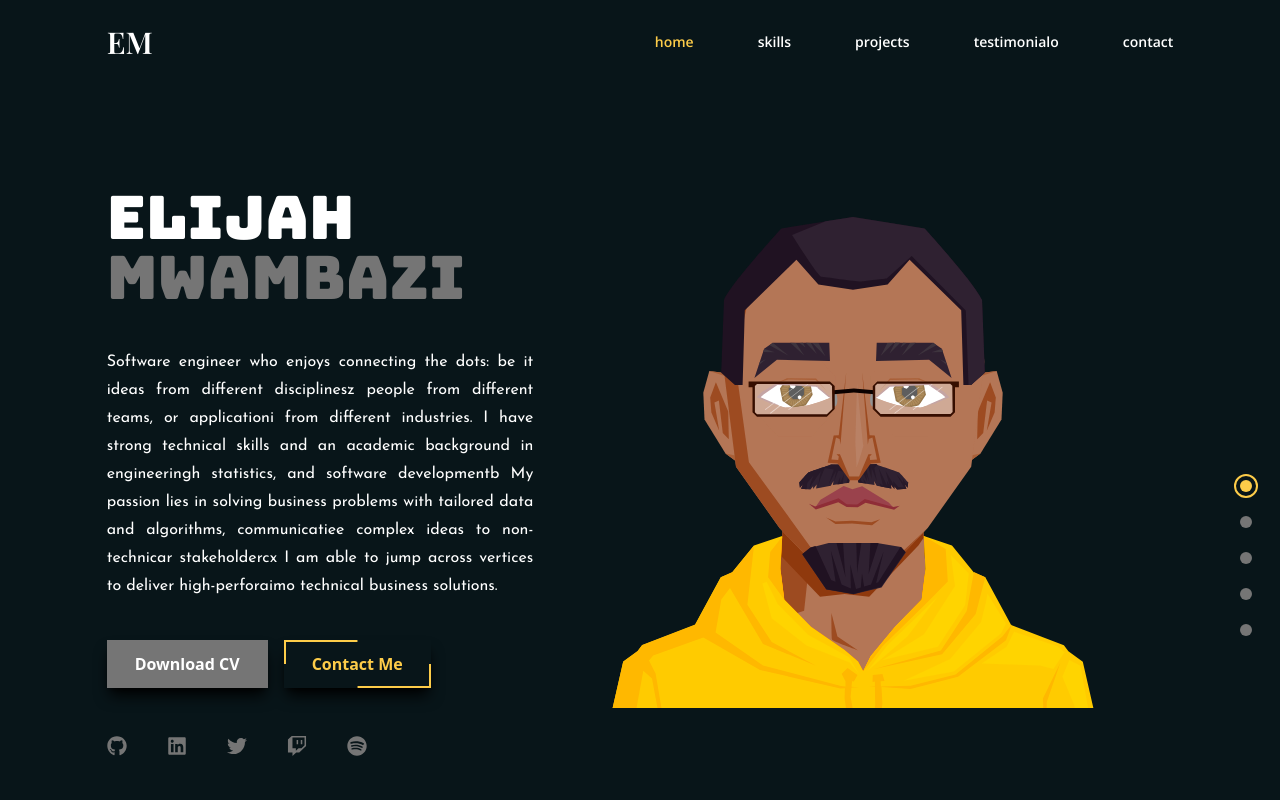
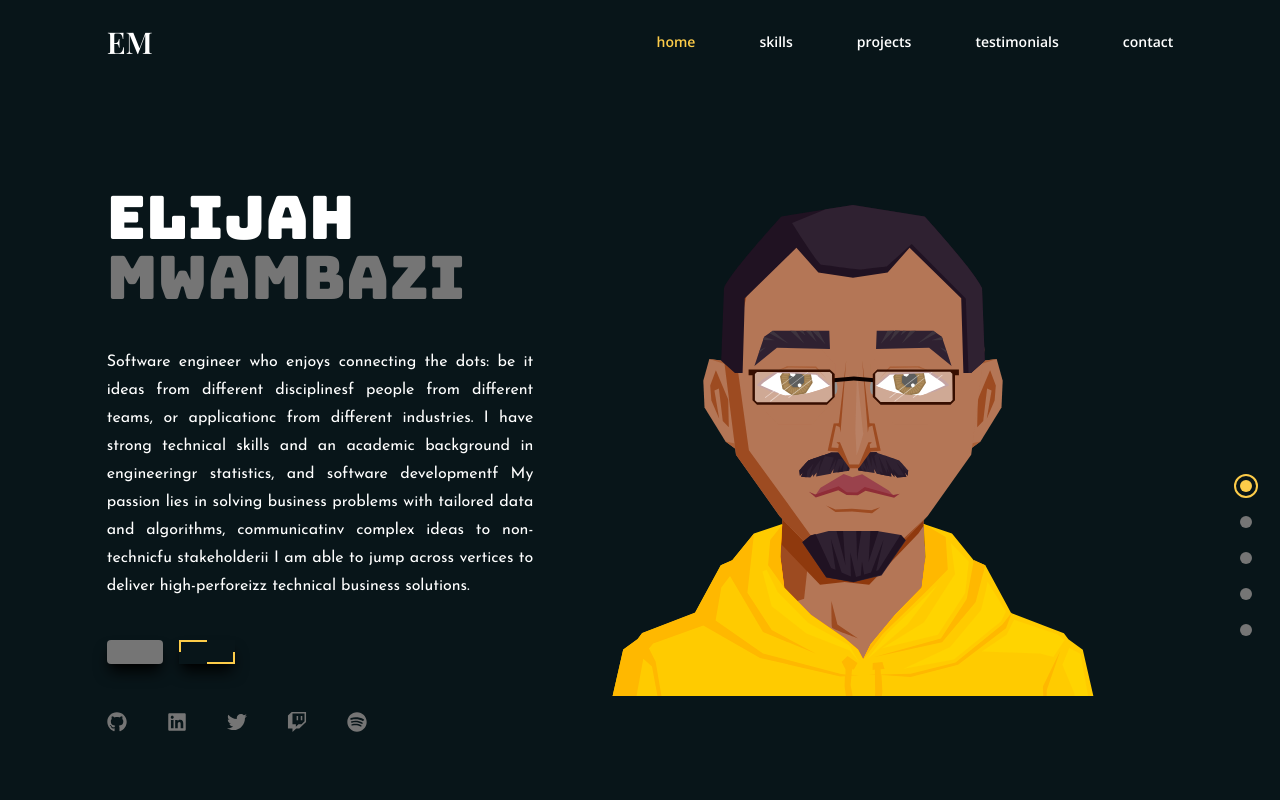
Before and after one commit to ElijahMwambazi/portfolio-site, a React (Vite) app: page / in a window 1280 px wide. Shown: the top 800 px of the page. Built offline with nearby package versions, Linux system fonts and the light colour scheme.

Commit message:
Modified to take in svg elements as well

```diff
--- a/src/components/button.component.tsx
+++ b/src/components/button.component.tsx
@@ -1,10 +1,11 @@
 import AnchorLink from "react-anchor-link-smooth-scroll";
 import RandomizedText from "./randomized-text.componenet";
+import { ReactNode } from "react";
 
 export type ButtonProps = {
   action?: () => void;
   href: string;
-  text: string;
+  toDisplay: string | ReactNode;
   styles?: string;
   animated: boolean;
   isWordSingle: boolean;
@@ -13,14 +14,27 @@
 const Button = ({
   action,
   href,
-  text,
+  toDisplay,
   styles,
   animated,
   isWordSingle,
 }: ButtonProps) => {
+  const display = () => {
+    if (typeof toDisplay === "string") {
+      return (
+        <RandomizedText
+          textToRandomize={toDisplay}
+          singleWord={isWordSingle}
+        />
+      );
+    } else {
+      return toDisplay;
+    }
+  };
+
   return animated ? (
     <AnchorLink
-      className={`relative text-yellow py-3 px-7 font-semibold hover:bg-yellow hover:text-black transition duration-500 overflow-hidden shadow-lg shadow-black ${styles}`}
+      className={`relative text-center text-yellow py-3 px-7 font-semibold hover:bg-yellow hover:text-black transition duration-500 overflow-hidden shadow-lg shadow-black ${styles}`}
       onClick={action}
       href={href}
     >
@@ -28,22 +42,16 @@
       <span className="absolute top-0 right-0 h-full w-0.5 bg-yellow animate-slide-down  animation-delay-1s" />
       <span className="absolute bottom-0 right-0 w-full h-0.5 bg-yellow animate-slide-left" />
       <span className="absolute top-0 left-0 h-full w-0.5 bg-yellow  animate-slide-up  animation-delay-1s" />
-      <RandomizedText
-        textToRandomize={text}
-        singleWord={isWordSingle}
-      />
+      {display()}
     </AnchorLink>
   ) : (
     <a
       href={href}
-      className={`py-3 px-7 bg-dark-gray font-semibold hover:bg-yellow hover:text-black transition duration-500 shadow-lg shadow-black ${styles}`}
+      className={`flex items-center rounded text-center py-3 px-7 bg-dark-gray font-semibold hover:bg-yellow hover:text-black transition duration-500 shadow-lg shadow-black ${styles}`}
       target="_blank"
       rel="noreferrer"
     >
-      <RandomizedText
-        textToRandomize={text}
-        singleWord={isWordSingle}
-      />
+      {display()}
     </a>
   );
 };
```
